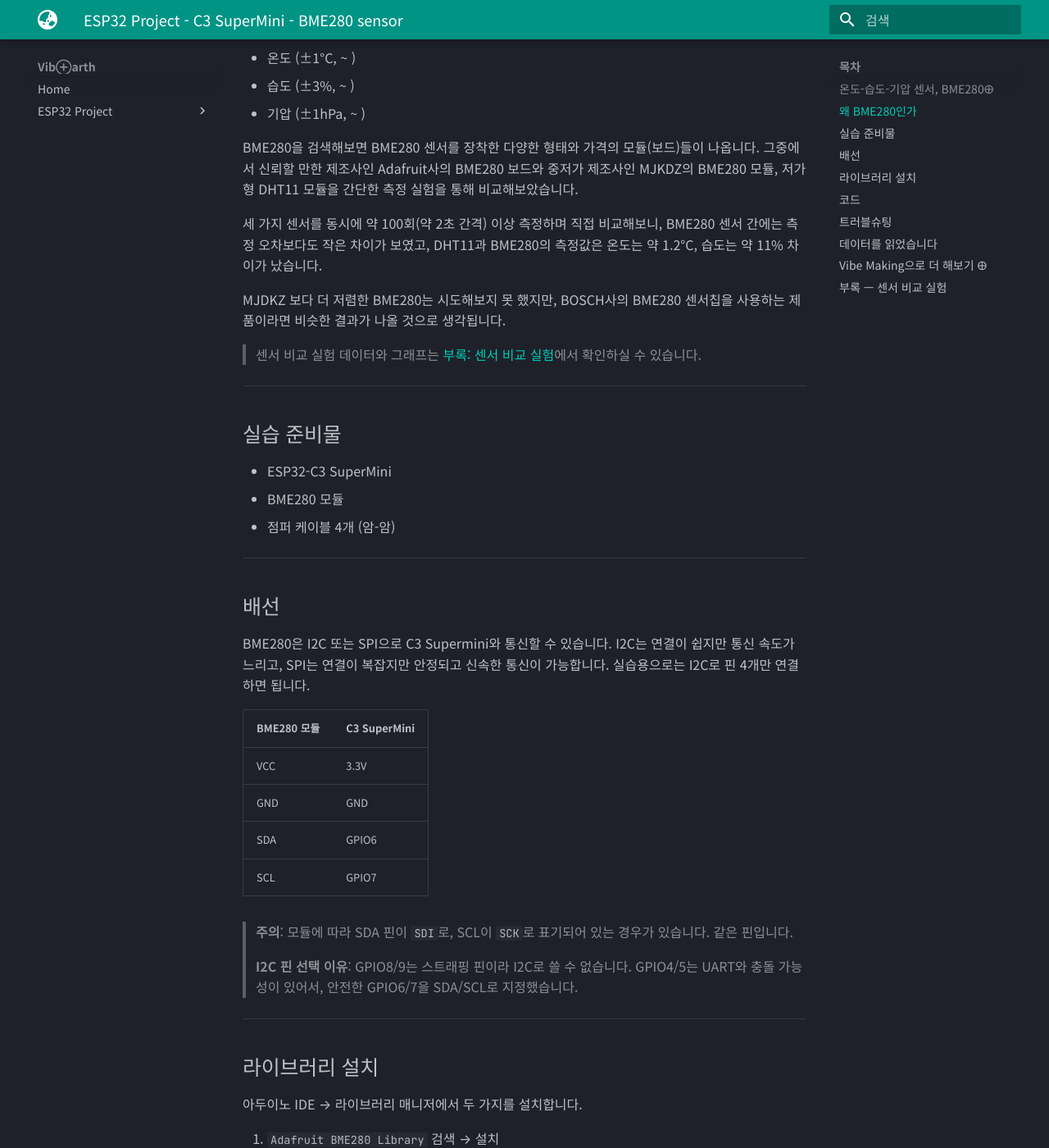
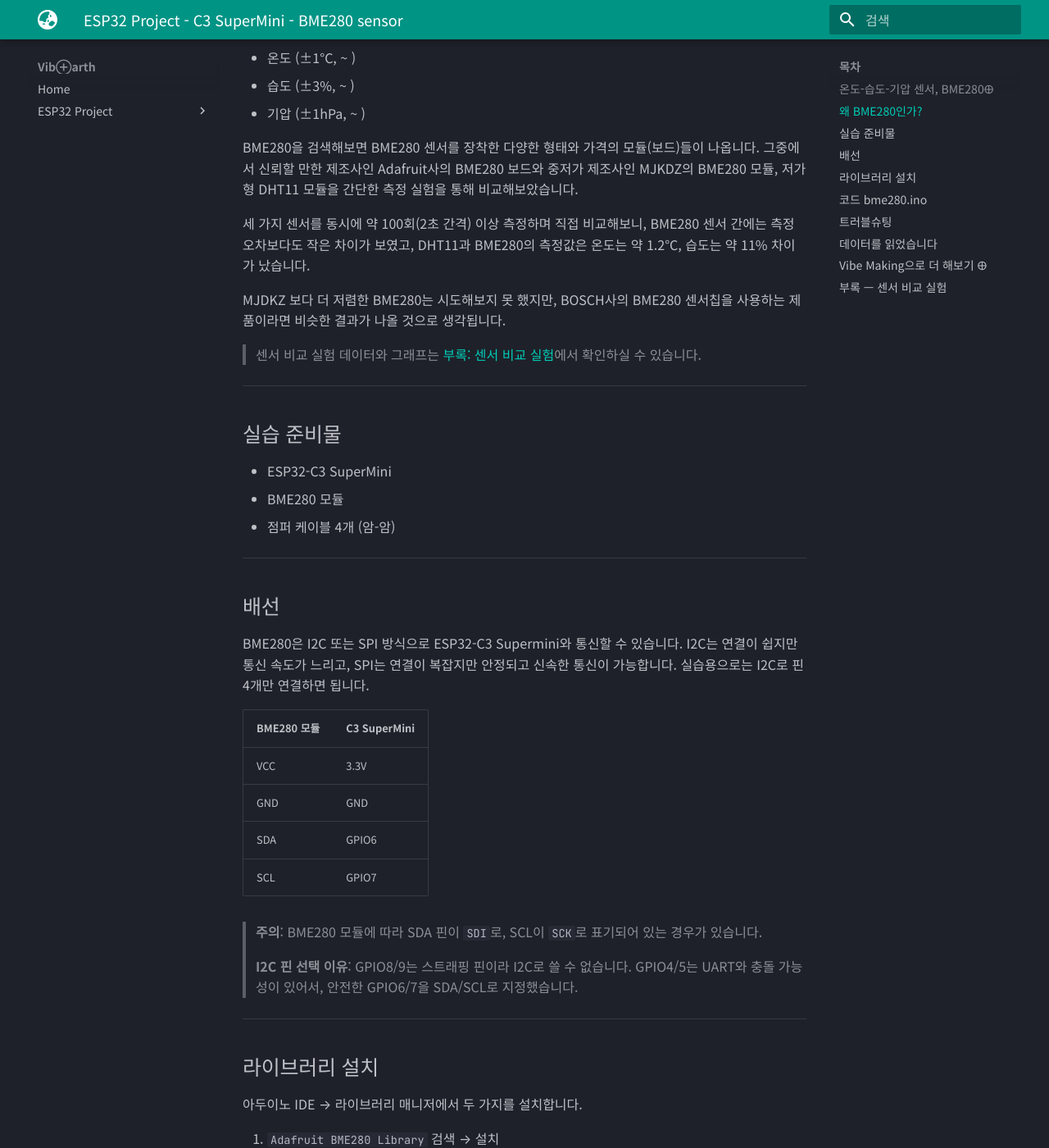
Before and after one commit to VibEarth/VibEarth.github.io, an MkDocs documentation site: the page built from docs/esp32/c3/bme280.md, in a window 1280 px wide and 1400 px high, scrolled down 604 px. Shown: the whole window at 82% size. Built offline with MkDocs 1.6.1 and Material for MkDocs 9.7.7, drawn with Linux system fonts in a browser that asks for light colours; some of the changed text lies outside the part shown.

Commit message:
vault backup: 2026-07-02 11:11:56

````diff
--- a/docs/esp32/c3/bme280.md
+++ b/docs/esp32/c3/bme280.md
@@ -6,7 +6,7 @@
 > ESP32 기상관측기의 심장입니다. 온도, 습도, 기압 — 이 세 가지 핵심 기상요소를 센서 하나로 측정합니다.
 
 ---
-## 왜 BME280인가
+## 왜 BME280인가?
 
 처음에는 저렴하고 흔한 DHT11로 시작할까 고민했습니다. 하지만 DHT11은 온습도만 측정하고, 기압이 없습니다. 기상관측기라면 기압이 핵심인데, 빠지면 아쉽습니다.
 
@@ -26,7 +26,7 @@
 BME280을 검색해보면 BME280 센서를 장착한 다양한 형태와 가격의 모듈(보드)들이 나옵니다.
 그중에서 신뢰할 만한 제조사인 Adafruit사의 BME280 보드와 중저가 제조사인 MJKDZ의 BME280 모듈, 저가형 DHT11 모듈을 간단한 측정 실험을 통해 비교해보았습니다.
 
-세 가지 센서를  동시에 약 100회(약 2초 간격) 이상 측정하며 직접 비교해보니,
+세 가지 센서를  동시에 약 100회(2초 간격) 이상 측정하며 직접 비교해보니,
 BME280 센서 간에는 측정 오차보다도 작은 차이가 보였고, DHT11과 BME280의 측정값은  온도는 약 1.2°C, 습도는 약 11% 차이가 났습니다.
 
 MJDKZ 보다 더 저렴한 BME280는 시도해보지 못 했지만, BOSCH사의 BME280 센서칩을 사용하는 제품이라면 비슷한 결과가 나올 것으로 생각됩니다.
@@ -45,18 +45,18 @@
 
 ## 배선
 
-BME280은 I2C 또는 SPI으로 C3 Supermini와 통신할 수 있습니다.
+BME280은 I2C 또는 SPI 방식으로 ESP32-C3 Supermini와 통신할 수 있습니다.
 I2C는 연결이 쉽지만 통신 속도가 느리고, SPI는 연결이 복잡지만 안정되고 신속한 통신이 가능합니다.
 실습용으로는 I2C로 핀 4개만 연결하면 됩니다.
 
-|BME280 모듈|C3 SuperMini|
-|---|---|
-|VCC|3.3V|
-|GND|GND|
-|SDA|GPIO6|
-|SCL|GPIO7|
+| BME280 모듈 | C3 SuperMini |
+| --------- | ------------ |
+| VCC       | 3.3V         |
+| GND       | GND          |
+| SDA       | GPIO6        |
+| SCL       | GPIO7        |
 
-> **주의**: 모듈에 따라 SDA 핀이 `SDI`로, SCL이 `SCK`로 표기되어 있는 경우가 있습니다. 같은 핀입니다.
+> **주의**: BME280 모듈에 따라 SDA 핀이 `SDI`로, SCL이 `SCK`로 표기되어 있는 경우가 있습니다.
 
 > **I2C 핀 선택 이유**: GPIO8/9는 스트래핑 핀이라 I2C로 쓸 수 없습니다. GPIO4/5는 UART와 충돌 가능성이 있어서, 안전한 GPIO6/7을 SDA/SCL로 지정했습니다.
 
@@ -69,9 +69,12 @@
 1. `Adafruit BME280 Library` 검색 → 설치
 2. 의존성으로 `Adafruit Unified Sensor`도 함께 설치 (같이 설치하라는 팝업이 뜹니다)
 
+??? tips "의존성(dependancy)이란?"
+
+
 ---
 
-## 코드
+## 코드 bme280.ino
 
 ```cpp
 #include <Wire.h>
````
